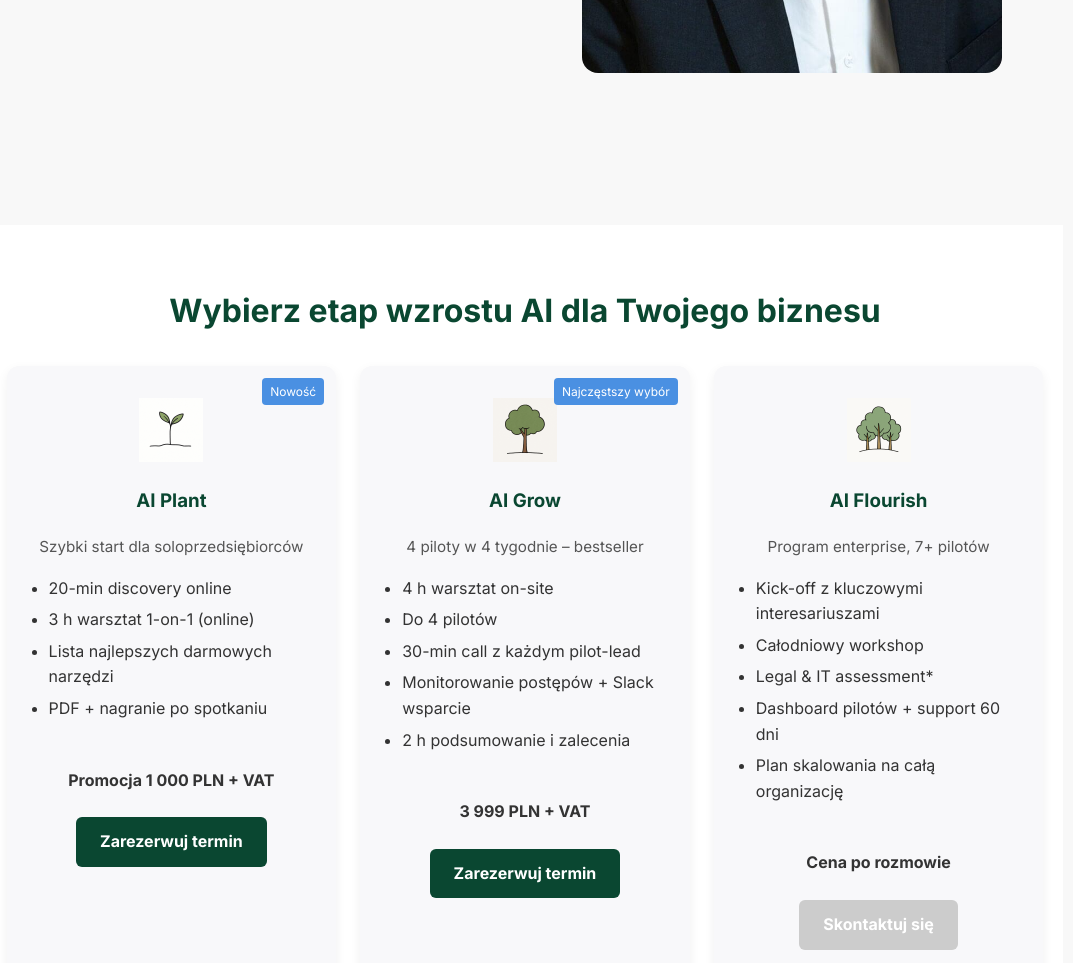
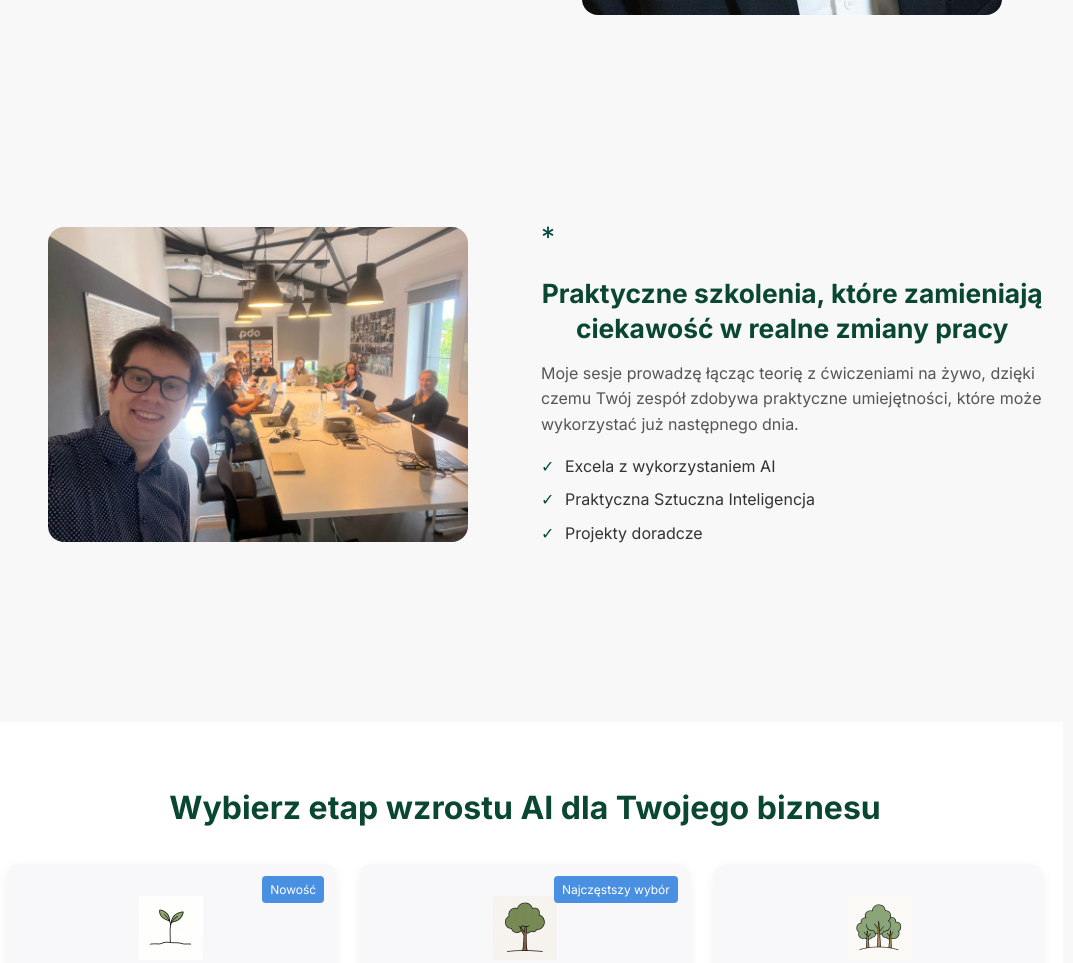
Before and after one commit to BlazejKunke/kunke-consulting-website, an Astro site: page / in a window 1280 px wide. Shown: the part 1018-1981 px from the top of the page, without its empty margins (115-1188 px from the left). Built offline with nearby package versions, Linux system fonts and the light colour scheme; Astro itself is replaced by a stand-in of ours.

Commit message:
workshop section

```diff
--- /dev/null
+++ b/src/components/WorkshopSection.astro
@@ -0,0 +1,125 @@
+---
+/**
+ * Mirrored variant of ExperienceSection – shows image first, then text.
+ * Use for highlighting hands‑on workshops & trainings.
+ * Pass your illustration/portrait via the `imageSrc` prop.
+ */
+const {
+  imageSrc = "/images/Workshop2025.JPG",
+} = Astro.props;
+---
+<section class="workshops">
+  <div class="image-wrapper">
+    <img src={imageSrc} alt="Workshop training" />
+  </div>
+
+  <div class="copy">
+    <span class="star">*</span>
+    <h2>
+      Praktyczne szkolenia, które zamieniają ciekawość w <strong>realne zmiany pracy</strong>
+    </h2>
+
+    <p>
+      Moje sesje prowadzę łącząc teorię z ćwiczeniami na żywo,
+      dzięki czemu Twój zespół zdobywa praktyczne umiejętności, które może wykorzystać już następnego dnia.
+    </p>
+
+    <ul class="topics">
+      <li>Excela z wykorzystaniem AI</li>
+      <li>Praktyczna Sztuczna Inteligencja</li>
+      <li>Projekty doradcze</li>
+    </ul>
+  </div>
+</section>
+
+<style>
+:root {
+  /* Re‑use vars from your design system */
+  --accent: #004b40;
+  --radius-xl: 1rem;
+}
+
+.workshops {
+  display: grid;
+  grid-template-columns: 1fr 1fr;
+  align-items: center;
+  gap: 2rem;
+  padding: 3rem 1.5rem;
+  max-width: 1200px;
+  margin-inline: auto;
+}
+
+/* Image first on desktop, auto on mobile */
+.image-wrapper {
+  border-radius: var(--radius-xl);
+  overflow: hidden;
+  max-width: 420px;
+  justify-self: center;
+}
+
+.image-wrapper img {
+  width: 100%;
+  height: auto;
+  display: block;
+}
+
+/* Text block */
+.copy .star {
+  display: inline-block;
+  color: var(--accent);
+  font-size: 1.75rem;
+  margin-bottom: 1rem;
+}
+
+.copy h2 {
+  font-size: 1.65rem;
+  line-height: 1.3;
+  margin-bottom: 1rem;
+}
+
+.copy strong {
+  font-weight: 700;
+}
+
+.copy p {
+  margin-bottom: 1rem;
+  color: #555;
+}
+
+.topics {
+  list-style: none;
+  padding: 0;
+  margin: 0;
+}
+
+.topics li {
+  position: relative;
+  padding-left: 1.5rem;
+  margin-bottom: 0.5rem;
+}
+
+.topics li::before {
+  content: "✓";
+  position: absolute;
+  left: 0;
+  color: var(--accent);
+}
+
+/* Mobile layout */
+@media (max-width: 768px) {
+  .workshops {
+    grid-template-columns: 1fr;
+    text-align: center;
+  }
+  /* Put text first on mobile for readability */
+  .copy {
+    order: -1;
+  }
+  .image-wrapper {
+    margin-top: 2rem;
+  }
+  .copy h2 {
+    font-size: 1.45rem;
+  }
+}
+</style>
--- a/src/pages/index.astro
+++ b/src/pages/index.astro
@@ -4,6 +4,7 @@ import AiPackages from '../components/AiPackages.astro';
 import Excel from '../components/Excel.astro';
 import Testimonials from '../components/testimonials.astro';
 import ExperienceSection from '../components/ExperienceSection.astro';
+import WorkshopSection from '../components/WorkshopSection.astro';
 ---
 
 
@@ -21,17 +22,7 @@ import ExperienceSection from '../components/ExperienceSection.astro';
     <title>Kunke Consulting - Szkolenia i doradztwo z AI i Excela dla firm</title>
 
   </head>
-  <body>
-    <header>
-      <nav>
-        <ul>
-          <li><a href="#hero">Home</a></li>
-          <li><a href="#about">About Me</a></li>
-          <li><a href="#services">Services</a></li>
-          <li><a href="#contact">Contact</a></li>
-        </ul>
-      </nav>
-    </header>
+
 
     <section id="hero">
       <h1><span class="text-gradient">Kunke Consulting</span></h1>
@@ -43,6 +34,11 @@ import ExperienceSection from '../components/ExperienceSection.astro';
     <!-- Experience Section -->
     <section id="experience">
       <ExperienceSection />
+    </section>
+
+    <!-- Workshop Section -->
+    <section id="workshops">
+      <WorkshopSection />
     </section>
 
     <!-- AI Packages Section -->
```
Also changed, not shown: public/images/Workshop2025.JPG (added).
